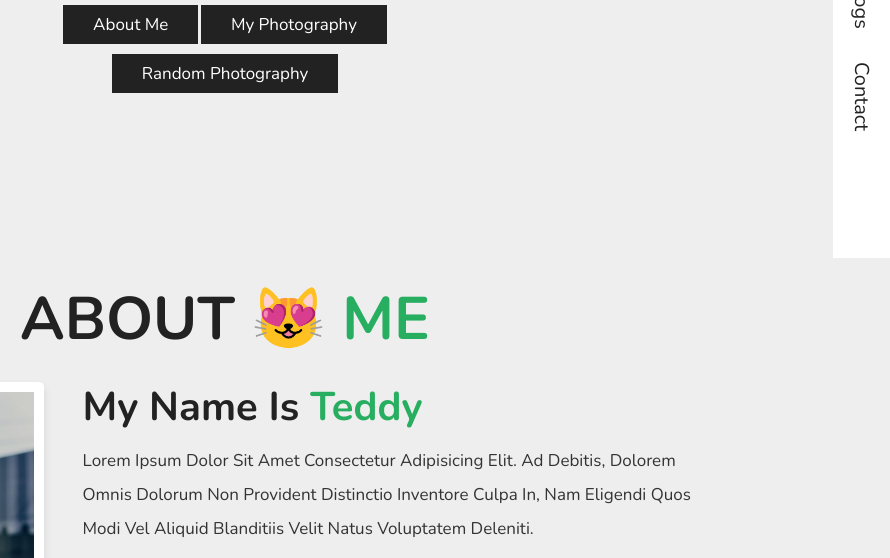
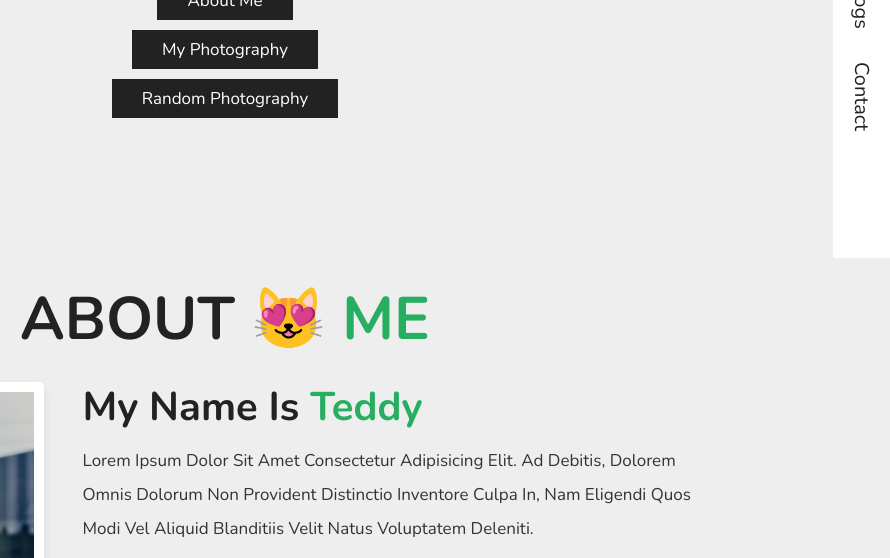
Before and after one commit to sGaglio/sGaglio.github.io, a plain HTML site: page index.html in a window 1280 px wide. Shown: the part 542-1100 px from the top of the page, without its empty margins (390-1280 px from the left). Drawn offline with nearby package versions, Linux system fonts and the light colour scheme; a script that the page names is missing.

Commit message:
Update index.html

```diff
--- a/index.html
+++ b/index.html
@@ -35,9 +35,9 @@
         <h3> teddy <span>cat</span> </h3>
         <!-- <p> i am a <span class="typing-text"> front end developer </span> </p> -->
         <p> i am a <span class="cat">😹</span></p>
-        <a href="https://sgaglio.github.io/Teddy/" class="btn" target="_blank">about me</a>
+        <a href="https://sgaglio.github.io/Teddy/" class="btn" target="_blank">about me</a><br>
         <a href="https://sgaglio.github.io/230321Portland/" class="btn" target="_blank">My Photography</a><br>
-        <a href="https://sgaglio.github.io/RandomPhotography/" class="btn" target="_blank">Random Photography</a><br>
+        <a href="https://sgaglio.github.io/RandomPhotography/" class="btn" target="_blank">Random Photography</a>
     </div>
 </section>
 <!-- home section ends -->
```
